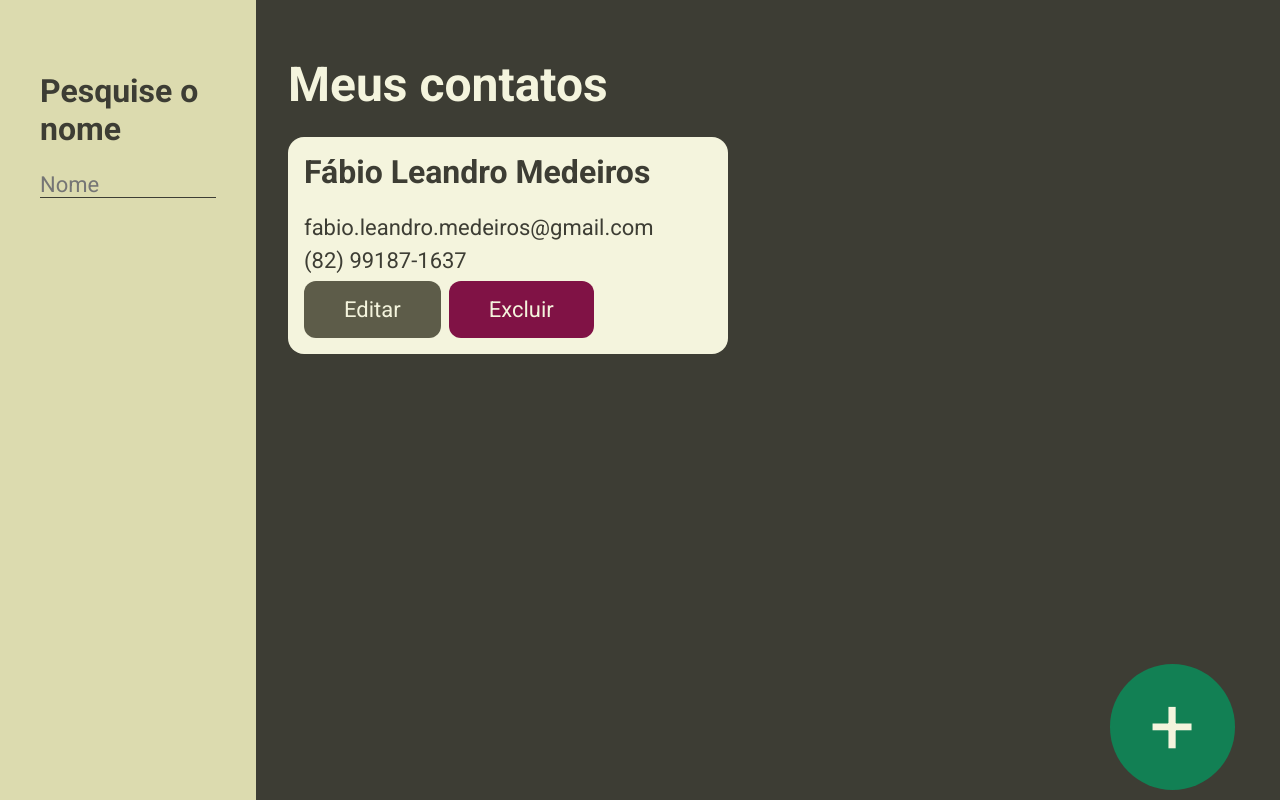
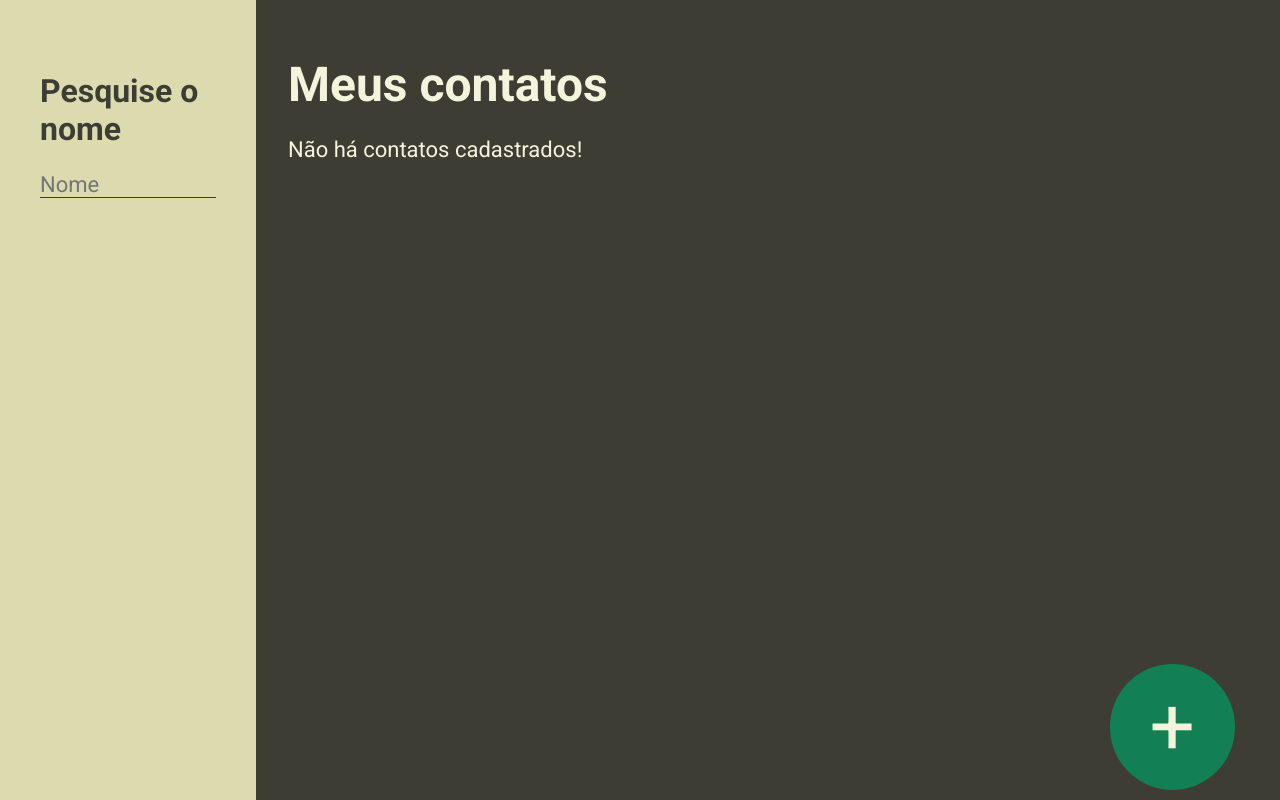
Before and after one commit to FabioMedeiros1000/agenda-contatos-react, a React (Create React App) app: page / in a window 1280 px wide. Built offline with nearby package versions, Linux system fonts and the light colour scheme.

Commit message:
Adicionando cards ao clicar no botao +

```diff
--- a/src/components/BotaoAdicionar/index.tsx
+++ b/src/components/BotaoAdicionar/index.tsx
@@ -2,11 +2,18 @@ import { useDispatch } from 'react-redux'
 import { cadastrar } from '../../store/reducers/contatos'
 import { Botao } from './styles'
 
-const BotaoAdicionar = () => {
+export type BotaoAdicionarProps = {
+  cadastrando: boolean
+  onClickBotao: (value: boolean) => void
+}
+
+const BotaoAdicionar = ({ onClickBotao }: BotaoAdicionarProps) => {
   const dispatch = useDispatch()
+
   return (
     <Botao
       onClick={() => {
+        onClickBotao(true)
         dispatch(cadastrar({ nome: '', email: '', telefone: '' }))
       }}
     >
--- a/src/components/Contato/index.tsx
+++ b/src/components/Contato/index.tsx
@@ -1,8 +1,11 @@
-import { useDispatch } from 'react-redux'
+import { useDispatch, useSelector } from 'react-redux'
 import { useEffect, useState, useRef } from 'react'
 
 import * as S from './styles'
 import { remover, editar } from '../../store/reducers/contatos'
+import { BotaoAdicionarProps } from '../BotaoAdicionar'
+
+import { RootReducer } from '../../store'
 
 export type ContatoProps = {
   nome: string
@@ -15,34 +18,35 @@ const Contato = ({
   nome: nomeOriginal,
   email: emailOriginal,
   telefone: telefoneOriginal,
-  id
-}: ContatoProps) => {
+  id,
+  cadastrando,
+  onClickBotao
+}: ContatoProps & BotaoAdicionarProps) => {
   const dispatch = useDispatch()
+  const { itens } = useSelector((state: RootReducer) => state.contatos)
 
   const [estaEditando, setEstaEditando] = useState(false)
-  const [email, setEmail] = useState('')
-  const [telefone, setTelefone] = useState('')
-  const [nome, setNome] = useState('')
+  const [email, setEmail] = useState(emailOriginal)
+  const [telefone, setTelefone] = useState(telefoneOriginal)
+  const [nome, setNome] = useState(nomeOriginal)
 
   const nomeInputRef = useRef<HTMLInputElement>(null)
 
   useEffect(() => {
-    if (telefoneOriginal.length > 0) {
-      setTelefone(telefoneOriginal)
-    }
-    if (emailOriginal.length > 0) {
-      setEmail(emailOriginal)
-    }
-    if (nomeOriginal.length > 0) {
-      setNome(nomeOriginal)
-    }
     if (estaEditando && nomeInputRef.current) {
       nomeInputRef.current.focus()
     }
-  }, [telefoneOriginal, emailOriginal, nomeOriginal, estaEditando])
+  }, [estaEditando])
+
+  useEffect(() => {
+    if (cadastrando === true && id === itens.length) {
+      setEstaEditando(true)
+    } else {
+      setEstaEditando(false)
+    }
+  }, [cadastrando, id, itens.length])
 
   return (
-    <>
     <S.Card>
       <S.Name
         ref={nomeInputRef}
@@ -67,14 +71,24 @@ const Contato = ({
         <>
           <S.BotaoSalvar
             onClick={() => {
+              if (nome.length === 0) {
+                alert('Digite o nome do contato')
+              } else {
+                if (cadastrando) onClickBotao(false)
+
                 dispatch(editar({ nome, email, id, telefone }))
                 setEstaEditando(false)
+              }
             }}
           >
             Salvar
           </S.BotaoSalvar>
           <S.BotaoCancelar
             onClick={() => {
+              if (cadastrando === true) {
+                onClickBotao(false)
+                dispatch(remover(id))
+              }
               setEstaEditando(false)
               setTelefone(telefoneOriginal)
               setEmail(emailOriginal)
@@ -95,7 +109,6 @@ const Contato = ({
         </>
       )}
     </S.Card>
-    </>
   )
 }
 
--- a/src/containers/MeusContatos/index.tsx
+++ b/src/containers/MeusContatos/index.tsx
@@ -1,13 +1,23 @@
 import { useSelector } from 'react-redux'
-
 import Contato from '../../components/Contato'
 import { RootReducer } from '../../store'
 import * as S from './styles'
 import BotaoAdicionar from '../../components/BotaoAdicionar'
+import { useState } from 'react'
 
 const MeusContatos = () => {
   const { itens } = useSelector((state: RootReducer) => state.contatos)
   const { termo } = useSelector((state: RootReducer) => state.filtro)
+
+  const [cadastrando, setCadastrando] = useState(false)
+
+  const handleBotaoClick = (evento: boolean) => {
+    if (evento === true) {
+      setCadastrando(true)
+    } else {
+      setCadastrando(false)
+    }
+  }
 
   const filtraContatos = () => {
     let contatosFiltrados = itens
@@ -38,12 +48,17 @@ const MeusContatos = () => {
                 email={i.email}
                 nome={i.nome}
                 telefone={i.telefone}
+                cadastrando={cadastrando}
+                onClickBotao={handleBotaoClick}
               />
             </li>
           ))}
         </S.CardContainer>
       )}
-      <BotaoAdicionar />
+      <BotaoAdicionar
+        cadastrando={cadastrando}
+        onClickBotao={handleBotaoClick}
+      />
     </S.Container>
   )
 }
--- a/src/store/reducers/contatos.ts
+++ b/src/store/reducers/contatos.ts
@@ -6,14 +6,7 @@ type ContatoState = {
 }
 
 const initialState: ContatoState = {
-  itens: [
-    {
-      nome: 'Fábio Leandro Medeiros',
-      email: 'fabio.leandro.medeiros@gmail.com',
-      telefone: '(82) 99187-1637',
-      id: 1
-    }
-  ]
+  itens: []
 }
 
 const contatosSlice = createSlice({
@@ -38,7 +31,11 @@ const contatosSlice = createSlice({
       )
 
       if (contatoJaExiste) {
-        alert('Já existe um contato com esse nome!')
+        if (contatoJaExiste.nome.length !== 0) {
+          alert('Já existe um contato com esse nome!')
+        } else {
+          alert('Digite o nome do contato')
+        }
       } else {
         const ultimoContato = state.itens[state.itens.length - 1]
         const contatoNovo = {
```
Lines whose indentation alone changed are shown as unchanged.
